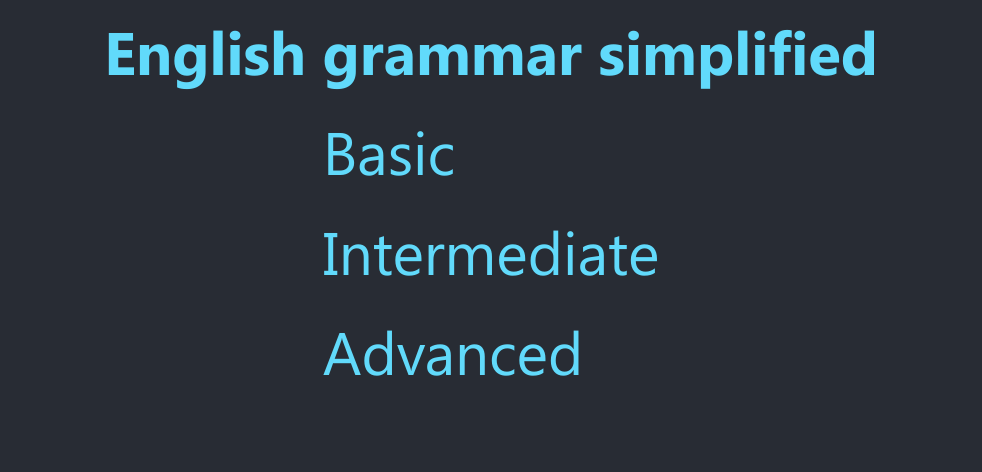
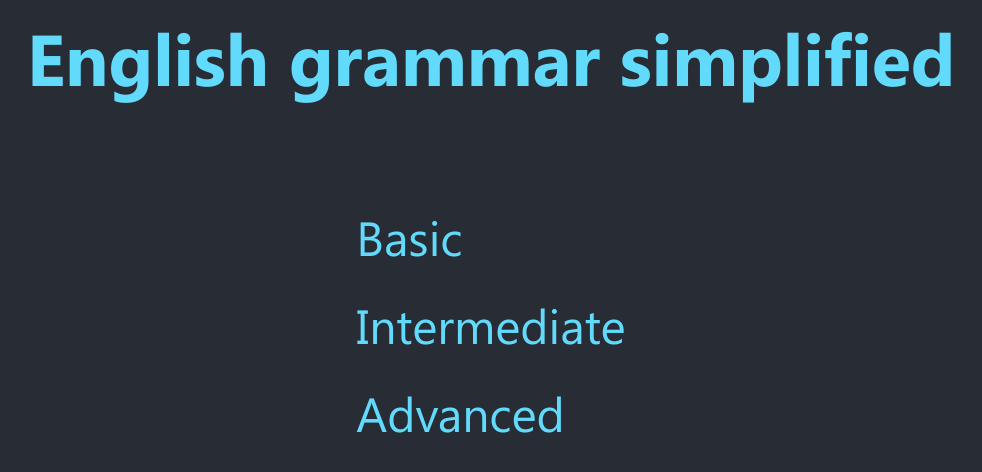
Before and after one commit to PopovDS617/eng-gram, a Next.js app: page / in a window 1280 px wide. Shown: the top 472 px of the page, without its empty margins (149-1131 px from the left). Built offline with nearby package versions, Linux system fonts and the light colour scheme.

Commit message:
Update index.tsx

```diff
--- a/src/pages/index.tsx
+++ b/src/pages/index.tsx
@@ -5,10 +5,10 @@ export default function Home() {
   return (
     <PageLayout>
     <div className="flex flex-col justify-start items-center h-full">
-      <h1 className="font-segoeBold text-3xl md:text-6xl text-customBlue h-1/6 pt-5 ">
+      <h1 className="font-segoeBold text-3xl md:text-7xl text-customBlue h-1/6 pt-5 text-center ">
         English grammar simplified
       </h1>
-      <ul className="text-customBlue font-segoeNorm text-2xl md:text-6xl">
+      <ul className="text-customBlue font-segoeNorm text-2xl md:text-5xl mt-20">
         <Link href="/basic">
           <li className="mt-10 hover:scale-105 transition-all duration-3000 cursor-pointer">
             Basic
```
